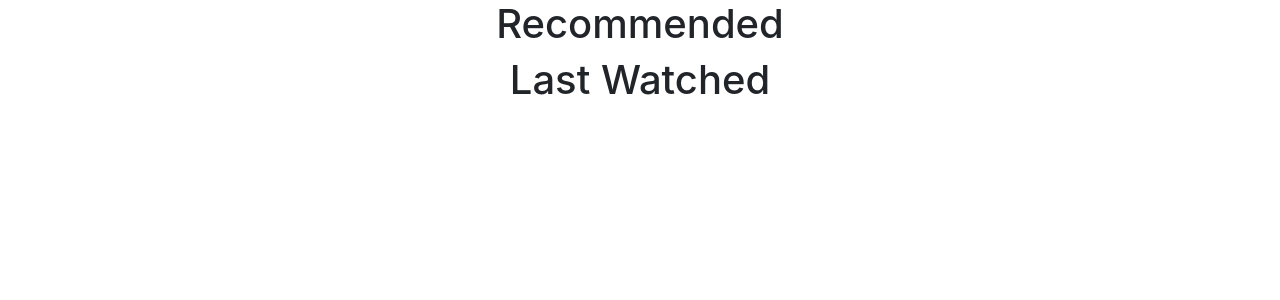
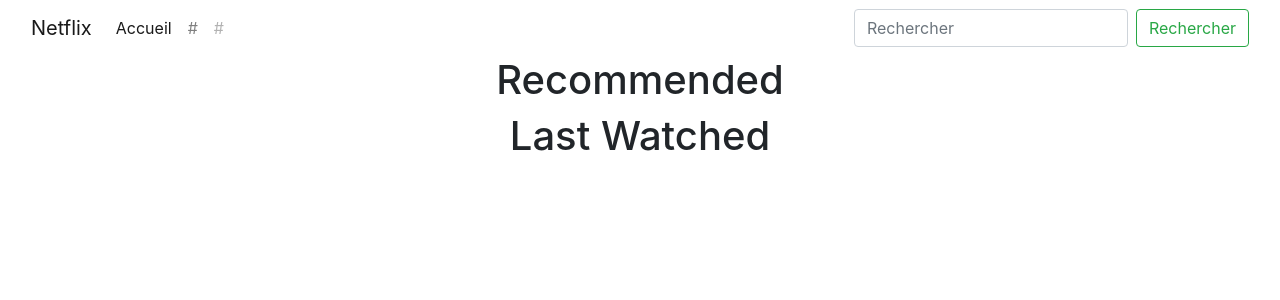
Before and after one commit to Melidos/Netflix, a Symfony app: template templates/homepage/index.html.twig in a window 1280 px wide. Shown: the top 300 px of the page. Run offline with Twig, Linux system fonts and the light colour scheme; the template is opened without the code that fills it, so the values that code supplies are empty; some libraries are stand-ins or nearby versions.

Commit message:
Navbar and JS added

```diff
--- a/templates/base.html.twig
+++ b/templates/base.html.twig
@@ -3,16 +3,46 @@
     <head>
         <meta charset="UTF-8">
         <title>{% block title %}Welcome!{% endblock %}</title>
-        <link rel="stylesheet" href="https://stackpath.bootstrapcdn.com/bootstrap/4.4.1/css/bootstrap.min.css" integrity="sha384-Vkoo8x4CGsO3+Hhxv8T/Q5PaXtkKtu6ug5TOeNV6gBiFeWPGFN9MuhOf23Q9Ifjh" crossorigin="anonymous">
+        {% block stylesheets %}
+            <link rel="stylesheet" href="https://stackpath.bootstrapcdn.com/bootstrap/4.4.1/css/bootstrap.min.css" integrity="sha384-Vkoo8x4CGsO3+Hhxv8T/Q5PaXtkKtu6ug5TOeNV6gBiFeWPGFN9MuhOf23Q9Ifjh" crossorigin="anonymous">
+            {{ encore_entry_link_tags('app') }}
+        {% endblock %}
         {% block javascript %}
             <script type="text/javascript" src="https://cdnjs.cloudflare.com/ajax/libs/popper.js/1.14.3/umd/popper.min.js"></script>
-        {% endblock %}
-        {% block stylesheets %}
-            {{ encore_entry_link_tags('app') }}
+            <script src="https://code.jquery.com/jquery-3.4.1.slim.min.js" integrity="sha384-J6qa4849blE2+poT4WnyKhv5vZF5SrPo0iEjwBvKU7imGFAV0wwj1yYfoRSJoZ+n" crossorigin="anonymous"></script>
+            <script src="https://cdn.jsdelivr.net/npm/popper.js@1.16.0/dist/umd/popper.min.js" integrity="sha384-Q6E9RHvbIyZFJoft+2mJbHaEWldlvI9IOYy5n3zV9zzTtmI3UksdQRVvoxMfooAo" crossorigin="anonymous"></script>
+            <script src="https://stackpath.bootstrapcdn.com/bootstrap/4.4.1/js/bootstrap.min.js" integrity="sha384-wfSDF2E50Y2D1uUdj0O3uMBJnjuUD4Ih7YwaYd1iqfktj0Uod8GCExl3Og8ifwB6" crossorigin="anonymous"></script>
         {% endblock %}
     </head>
-    <body class="container">
+    <body class="container-fluid">
+
+        <nav class="navbar navbar-expand-lg navbar-light">
+            <button class="navbar-toggler" type="button" data-toggle="collapse" data-target="#navbarTogglerDemo01" aria-controls="navbarTogglerDemo01" aria-expanded="false" aria-label="Toggle navigation">
+                <span class="navbar-toggler-icon"></span>
+            </button>
+            <div class="collapse navbar-collapse" id="navbarTogglerDemo01">
+                <a class="navbar-brand" href="#">Netflix</a>
+                <ul class="navbar-nav mr-auto mt-2 mt-lg-0">
+                <li class="nav-item active">
+                    <a class="nav-link" href="#">Accueil <span class="sr-only">(actuel)</span></a>
+                </li>
+                <li class="nav-item">
+                    <a class="nav-link" href="#">#</a>
+                </li>
+                <li class="nav-item">
+                    <a class="nav-link disabled" href="#" tabindex="-1" aria-disabled="true">#</a>
+                </li>
+                </ul>
+                <form class="form-inline my-2 my-lg-0">
+                <input class="form-control mr-sm-2" type="search" placeholder="Rechercher" aria-label="Rechercher">
+                <button class="btn btn-outline-success my-2 my-sm-0" type="submit">Rechercher</button>
+                </form>
+            </div>
+        </nav>
+
         {% block body %}{% endblock %}
-        {% block javascripts %}{% endblock %}
+        {% block javascripts %}
+            {{ encore_entry_script_tags('app') }}
+        {% endblock %}
     </body>
 </html>
```
